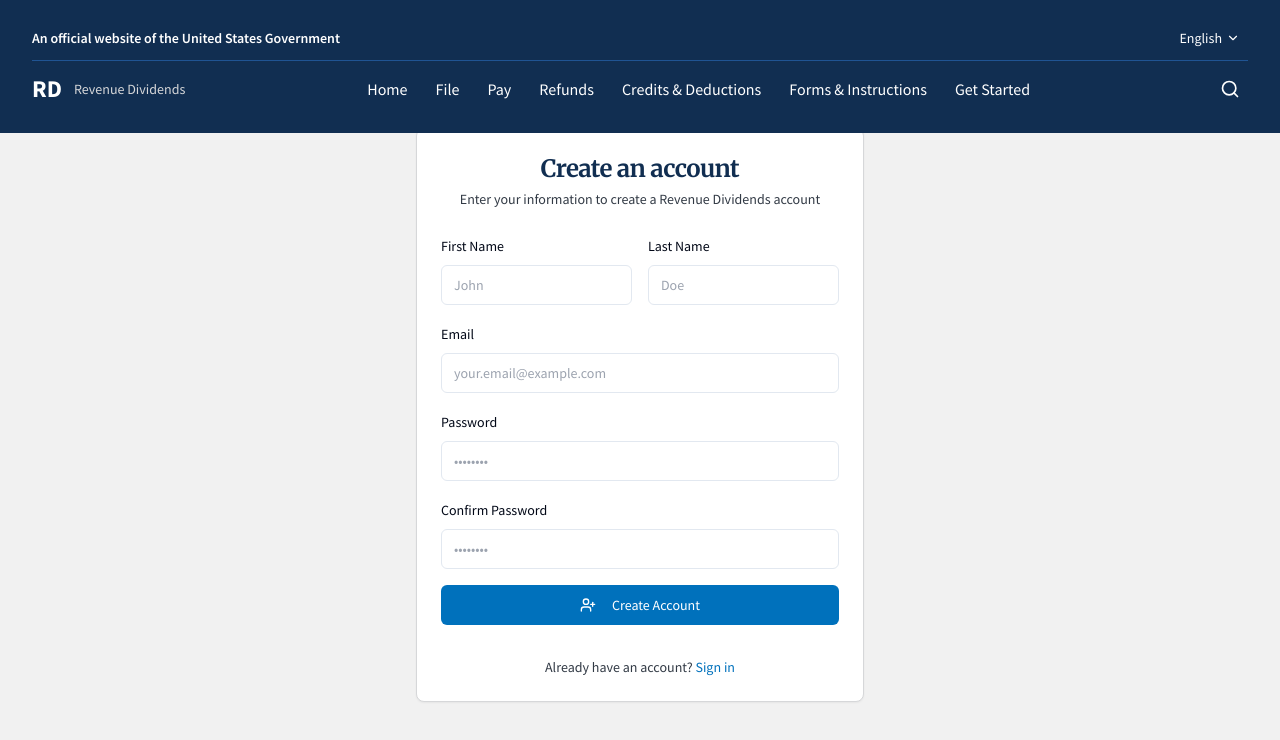
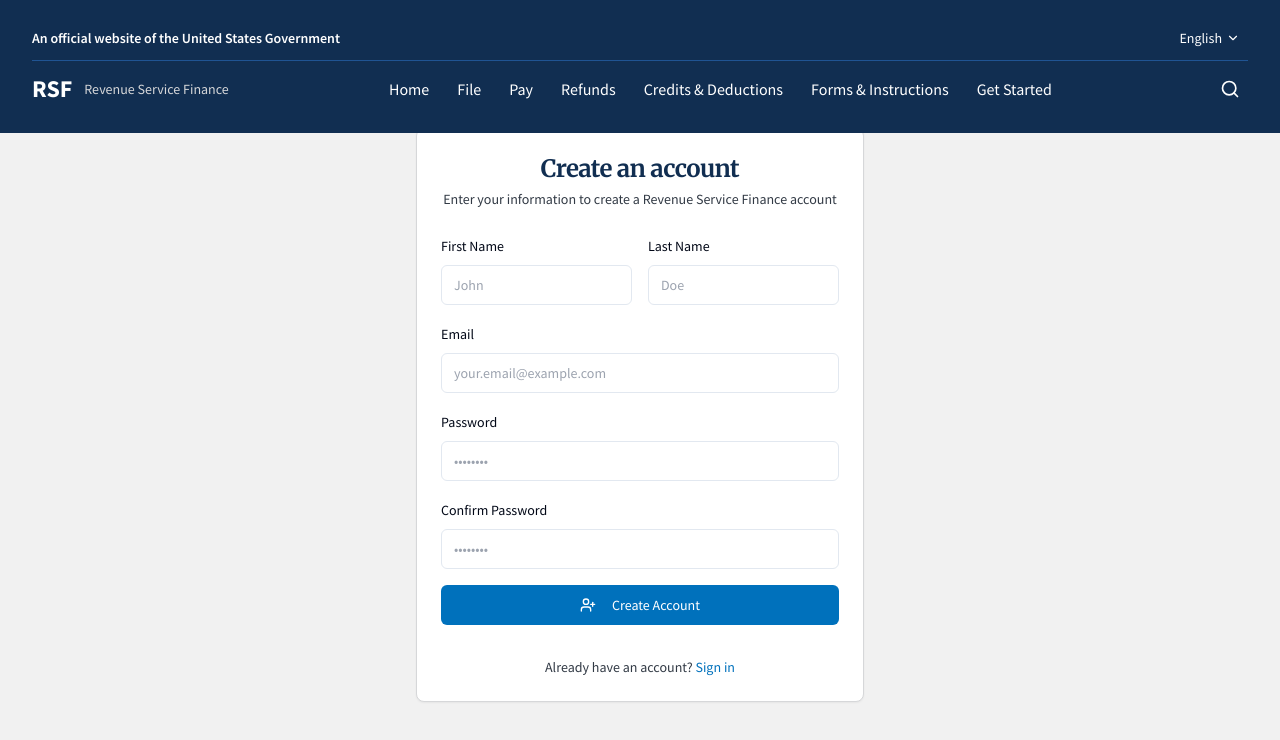
Before and after one commit to OmiIam/precise-irs-template, a React (Vite) app: page /signup in a window 1280 px wide. Shown: the top 740 px of the page. Built offline with nearby package versions, Linux system fonts and the light colour scheme.

Commit message:
Rename website to Revenue Service Finance
Update website name in relevant files.

```diff
--- a/index.html
+++ b/index.html
@@ -1,13 +1,14 @@
+
 <!DOCTYPE html>
 <html lang="en">
   <head>
     <meta charset="UTF-8" />
     <meta name="viewport" content="width=device-width, initial-scale=1.0" />
-    <title>precise-irs-template</title>
+    <title>Revenue Service Finance</title>
     <meta name="description" content="Lovable Generated Project" />
     <meta name="author" content="Lovable" />
 
-    <meta property="og:title" content="Lovable Generated Project" />
+    <meta property="og:title" content="Revenue Service Finance" />
     <meta property="og:description" content="Lovable Generated Project" />
     <meta property="og:type" content="website" />
     <meta property="og:image" content="https://lovable.dev/opengraph-image-p98pqg.png" />
--- a/src/components/Footer.tsx
+++ b/src/components/Footer.tsx
@@ -1,4 +1,3 @@
-
 import React from 'react';
 import { Link } from 'react-router-dom';
 import { Facebook, Twitter, Youtube, Instagram, Linkedin } from 'lucide-react';
@@ -73,7 +72,7 @@ export const Footer = () => {
           <div className="flex flex-col md:flex-row justify-between items-center gap-4">
             <div>
               <p className="text-sm text-irs-lightGray">
-                © 2023 Revenue Dividends Internal Revenue Service. All Rights Reserved.
+                © 2023 Revenue Service Finance Internal Revenue Service. All Rights Reserved.
               </p>
             </div>
             <div className="flex flex-wrap gap-4 justify-center">
--- a/src/components/Header.tsx
+++ b/src/components/Header.tsx
@@ -1,4 +1,3 @@
-
 import React, { useState, useEffect } from 'react';
 import { Search, Menu, X, ChevronDown } from 'lucide-react';
 import { Link } from 'react-router-dom';
@@ -72,13 +71,13 @@ export const Header = () => {
                 "text-2xl font-bold transition-colors",
                 isScrolled ? "text-irs-darkBlue" : "text-white"
               )}>
-                RD
+                RSF
               </span>
               <span className={cn(
                 "hidden md:inline text-sm max-w-[150px] transition-colors",
                 isScrolled ? "text-irs-darkGray" : "text-irs-lightGray"
               )}>
-                Revenue Dividends
+                Revenue Service Finance
               </span>
             </Link>
           </div>
--- a/src/components/HeroSection.tsx
+++ b/src/components/HeroSection.tsx
@@ -14,7 +14,7 @@ export const HeroSection = () => {
             2023 Tax Filing Season
           </div>
           <h1 className="text-3xl md:text-4xl lg:text-5xl font-bold text-white mb-6 animate-slide-in">
-            Revenue Dividends - Your Tax Solution
+            Revenue Service Finance - Your Tax Solution
           </h1>
           <p className="text-irs-lightGray text-lg mb-8 animate-slide-in" style={{ animationDelay: '0.1s' }}>
             Secure and simplified tax filing for individuals and businesses. Get your maximum refund with our advanced tax preparation tools and expert guidance.
--- a/src/components/auth/signup/SignupForm.tsx
+++ b/src/components/auth/signup/SignupForm.tsx
@@ -65,7 +65,7 @@ const SignupForm: React.FC<SignupFormProps> = ({ onSubmit, isLoading }) => {
           Create an account
         </CardTitle>
         <CardDescription className="text-center text-irs-darkGray">
-          Enter your information to create a Revenue Dividends account
+          Enter your information to create a Revenue Service Finance account
         </CardDescription>
       </CardHeader>
       <CardContent>
```
